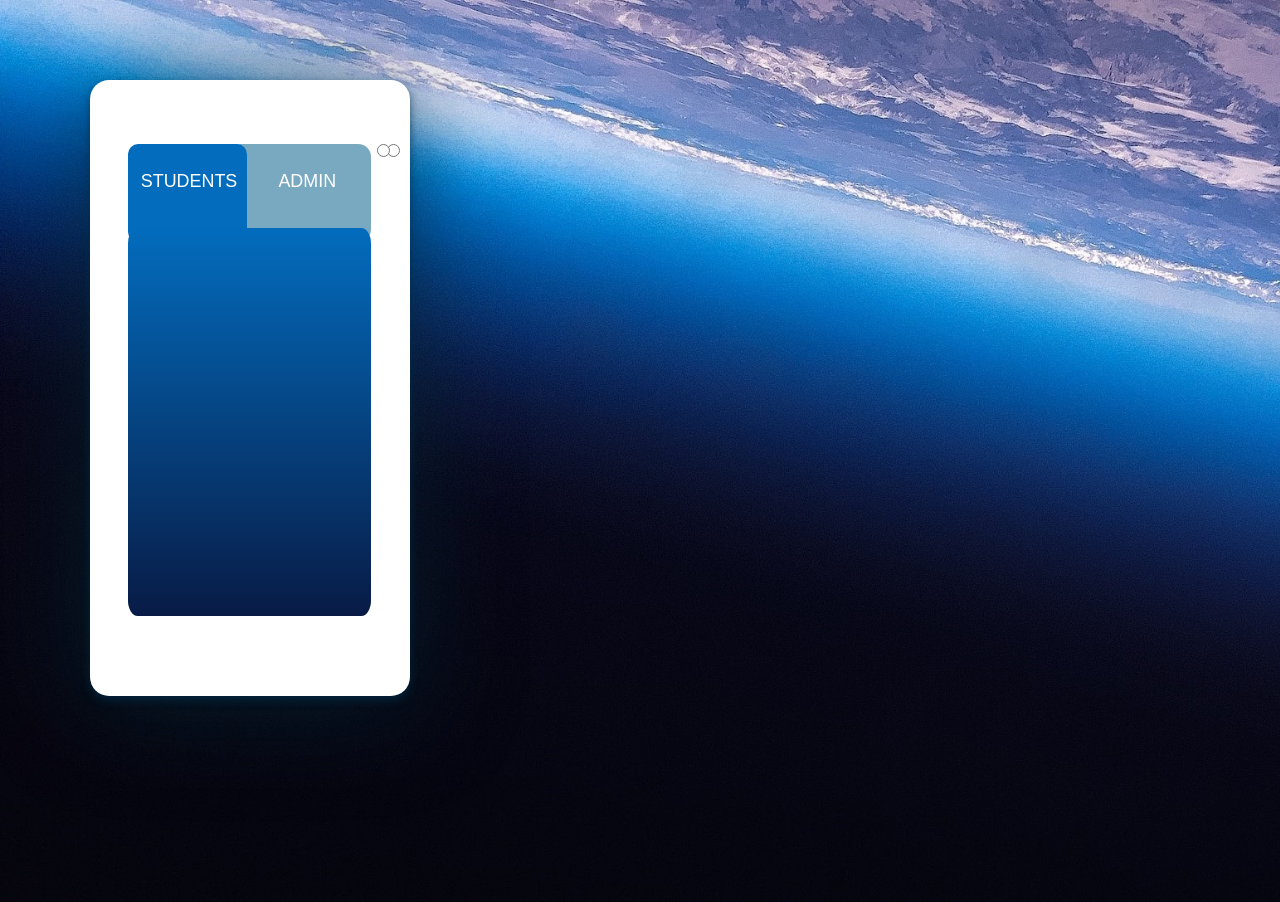
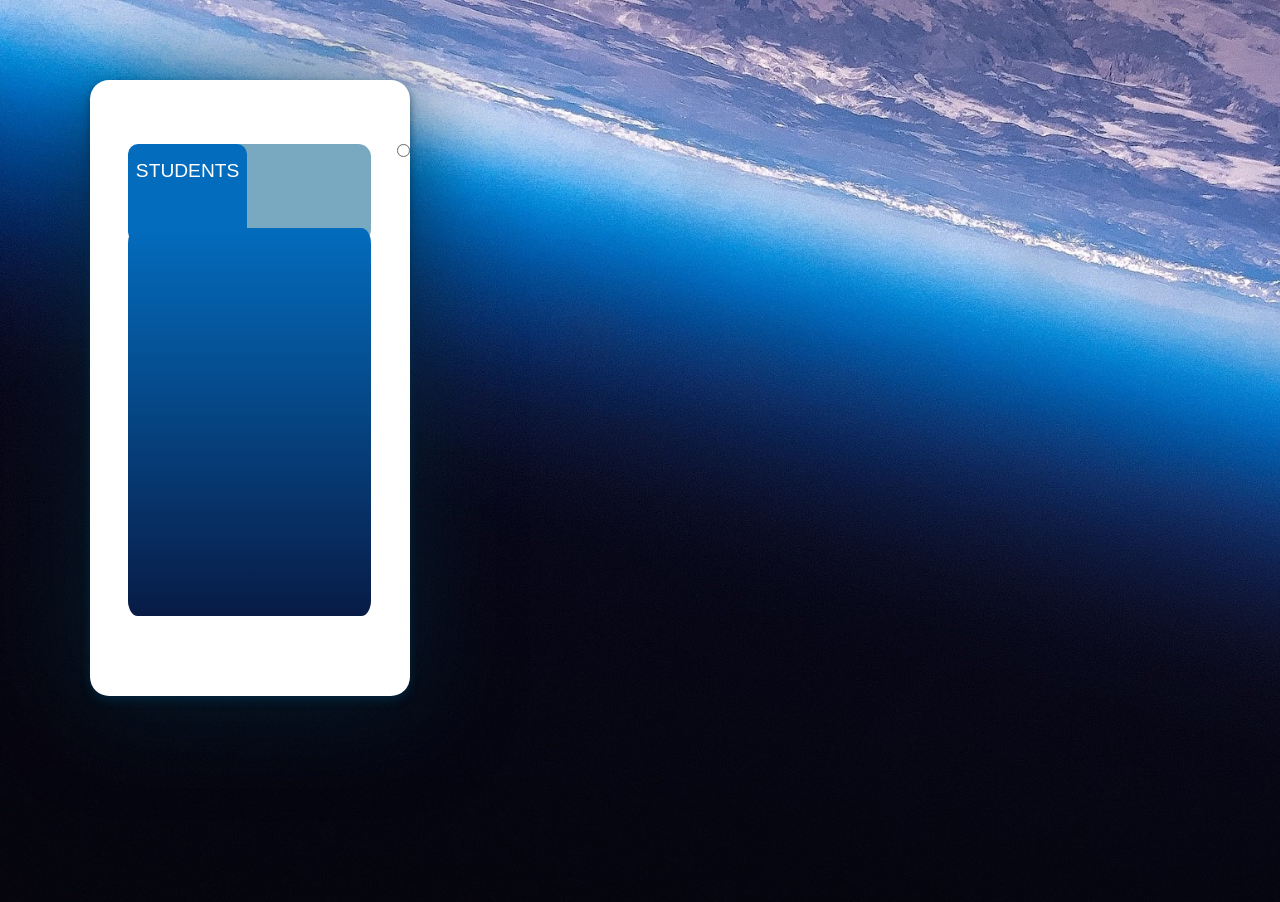
Before and after one commit to dev-aayushvats/MessedUp, a plain HTML site: page messed.html in a window 1280 px wide. Shown: the top 902 px of the page. Drawn offline with Linux system fonts and the light colour scheme; a web font is replaced by a local one.

Commit message:
login page

```diff
--- a/messed.css
+++ b/messed.css
@@ -52,42 +52,39 @@ body {
     justify-content: space-between;
 }
 
-input {
-    position: absolute;
-    /* visibility: hidden; */
+.radio div {
+    background: #036CBD;
+    width: 49%;
+    border-radius: 0.8vw;
+    text-align: center;
+    font-family: 'MuseoModerno', sans-serif;
+    font-size: 120%;
+    color: white;
+    padding: 6.5% 0%;
+}
+
+#admin {
+    visibility: hidden;
 }
 
 label {
-    position: relative;
-    width: 49%;
-    height: 100%;
-    background: #036CBD;
-    display: inline-block;
+    /* background: #000; */
+    width: 37%;
+    height: 11%;
+    position: absolute;
     border-radius: 0.8vw;
+    z-index: 1;
 }
 
-#r1 {
-    right: 10px;
+.r1 {
+    left: 12%;
 }
 
-#r2 {
-    right: 20px;
+.r2 {
+    left: 50.7%;
 }
 
-.radio div {
+input {
     position: absolute;
-    top: 9%;
-    color: white;
-    text-align: center;
-    font-family: 'MuseoModerno', sans-serif;
-    font-size: 1.4vw;
-    padding: 11%;
+    right: 0%;
 }
-
-#student {
-    left: 5%;
-}
-
-#admin {
-    left: 48%;
-}
--- a/messed.html
+++ b/messed.html
@@ -17,13 +17,16 @@
     <div class="bgImage">
         <div class="signUp">
             <div class="radio">
-                <input type="radio" id="r1" name="cat">
-                <label for="r1"></label>
                 <div id="student">STUDENTS</div>
-                <input type="radio" id="r2" name="cat">
-                <label for="r2" style="visibility: hidden;"></label>
                 <div id="admin">ADMIN</div>
+
+                <input type="radio" id="r1" name="1">
+                <label for="r1" class="r1"></label>
+                <input type="radio" id="r2" name="1">
+                <label for="r2" class="r2"></label>
+
             </div>
+
             <div class="catagory"></div>
         </div>
     </div>
```
